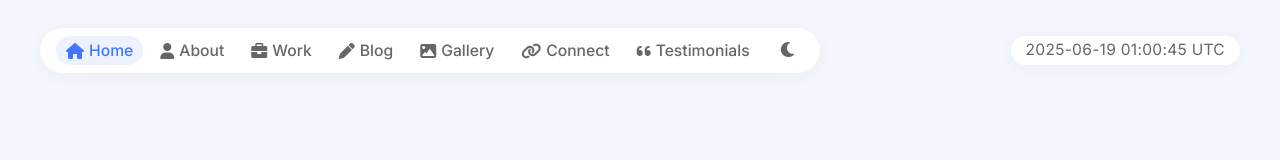
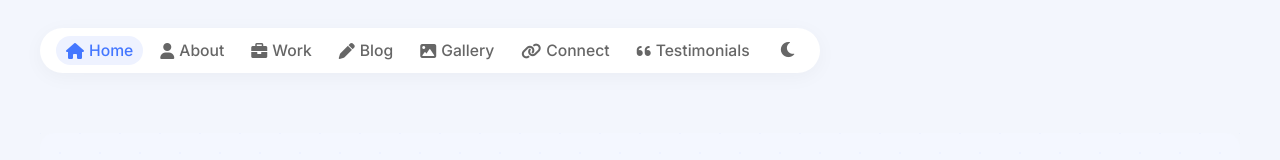
Before and after one commit to Michael-Gardesey/Test-5, a website: page public/home.html in a window 1280 px wide. Shown: the top 160 px of the page. Drawn offline with Linux system fonts and the light colour scheme.

Commit message:
Update home.html

```diff
--- a/public/home.html
+++ b/public/home.html
@@ -28,9 +28,6 @@
                         <i class="fas fa-moon"></i>
                     </button>
                 </nav>
-                <div class="datetime-display" id="datetime-display">
-                    <!-- JS will populate this -->
-                </div>
             </div>
         </header>
 
```
